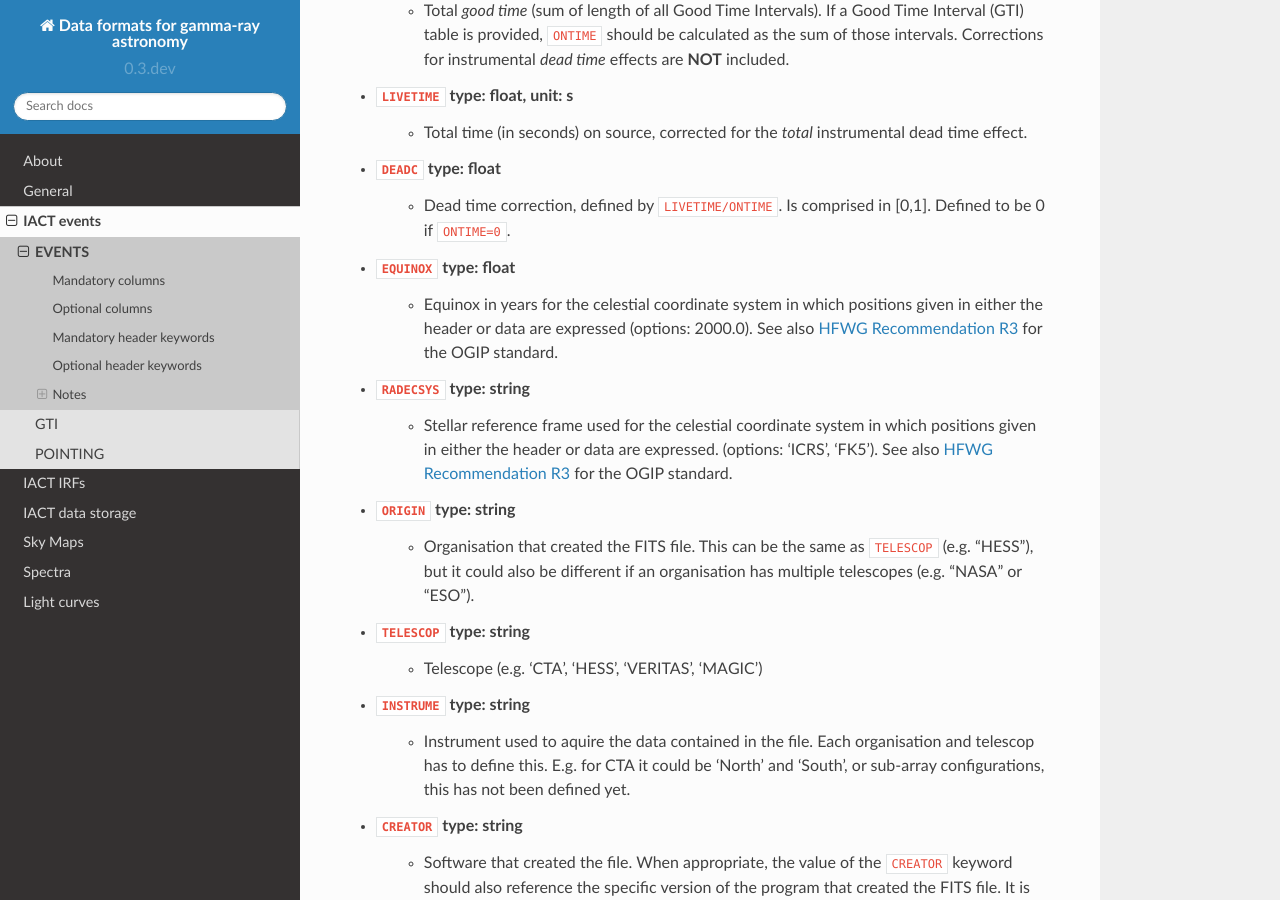
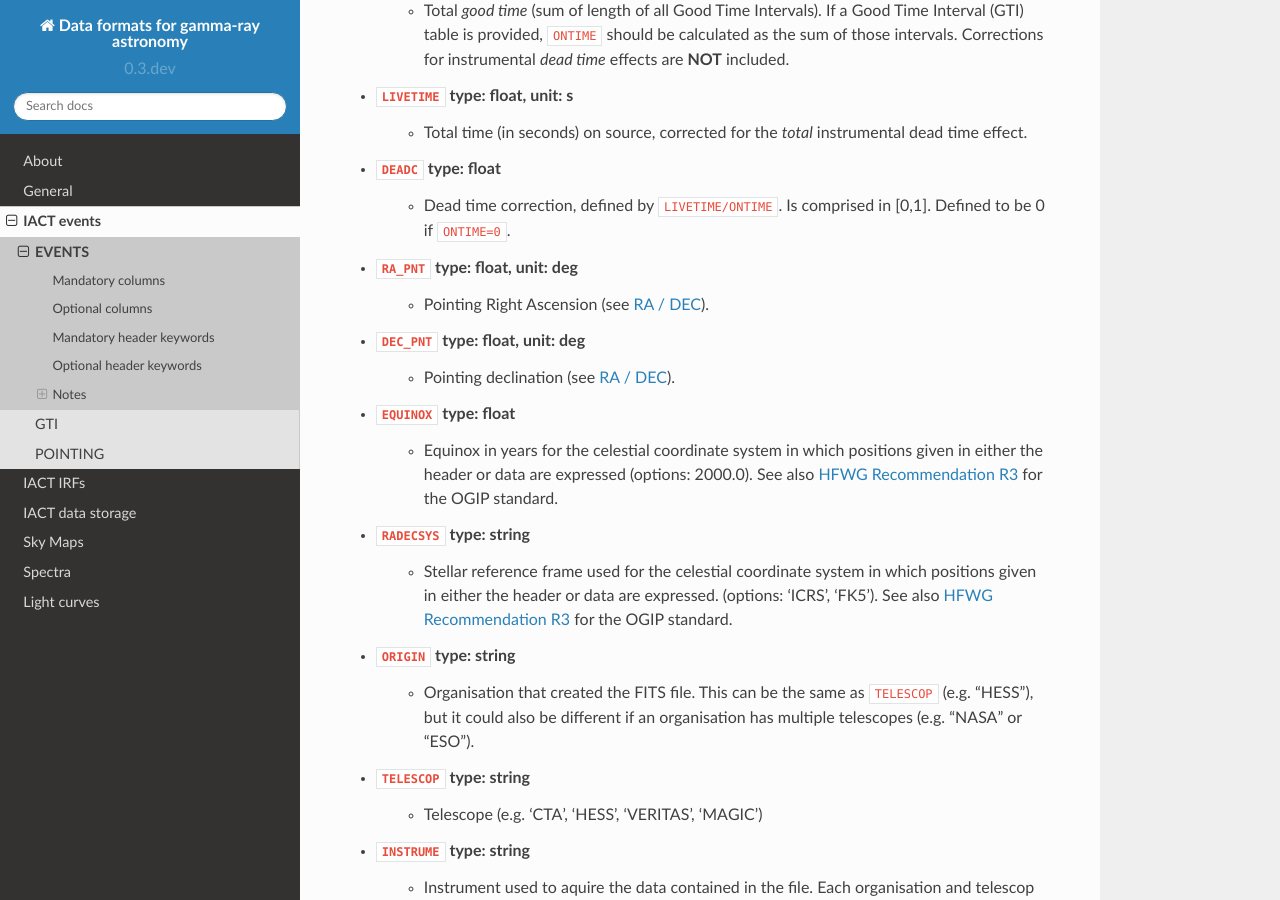
Before and after one commit to open-gamma-ray-astro/gamma-astro-data-formats, a Sphinx documentation site: the page built from source/events/events.rst, in a window 1280 px wide and 900 px high, scrolled down 3263 px. Built offline with Sphinx 7.4.7 and the Read the Docs theme 2.0.0, drawn with Linux system fonts in a browser that asks for light colours.

Commit message:
Add RA_PNT and DEC_PNT as required header keys in EVENTS

```diff
--- a/source/events/events.rst
+++ b/source/events/events.rst
@@ -115,6 +115,10 @@ An observatory Earth location should be given as well (see :ref:`coords-location
 * ``DEADC`` type: float
     * Dead time correction, defined by ``LIVETIME/ONTIME``.
       Is comprised in [0,1]. Defined to be 0 if ``ONTIME=0``.
+* ``RA_PNT`` type: float, unit: deg
+    * Pointing Right Ascension (see :ref:`coords-radec`).
+* ``DEC_PNT`` type: float, unit: deg
+    * Pointing declination (see :ref:`coords-radec`).
 * ``EQUINOX`` type: float
     * Equinox in years for the celestial coordinate system in which positions
       given in either the header or data are expressed (options: 2000.0).
```
